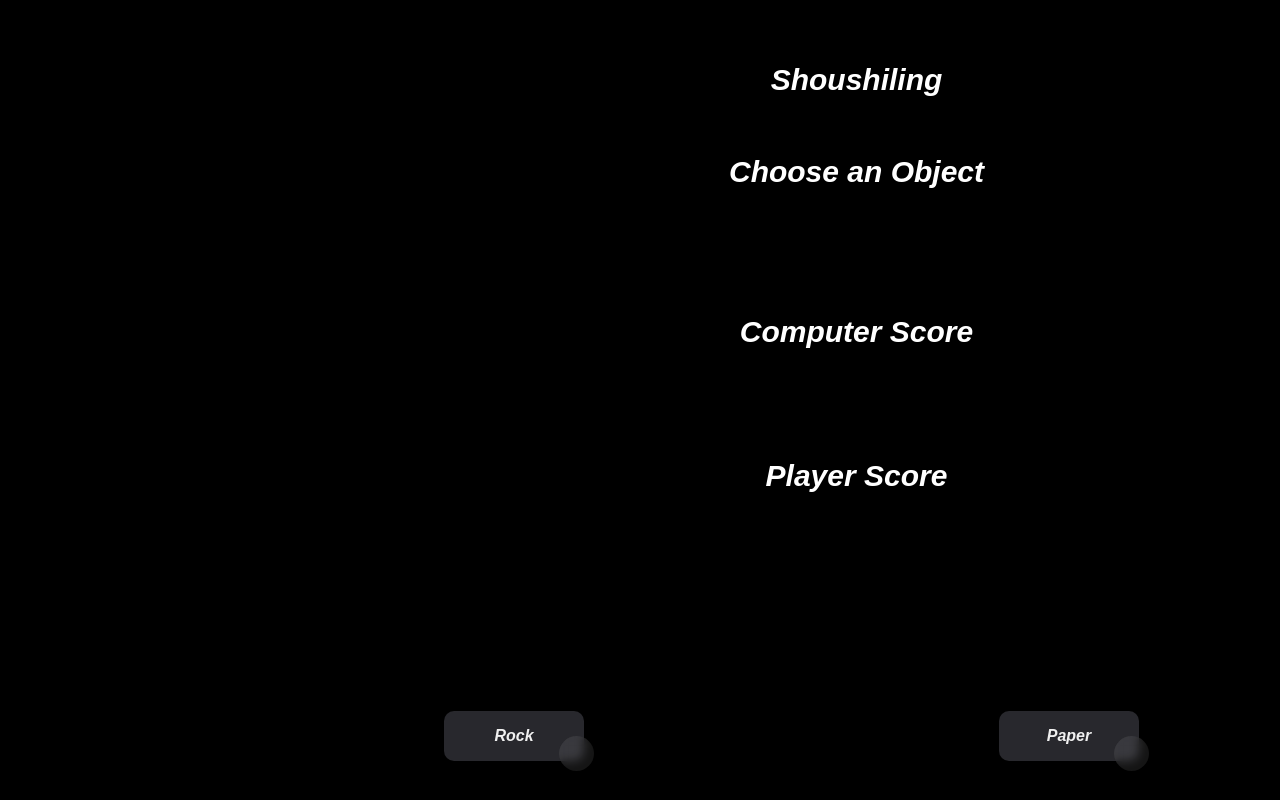
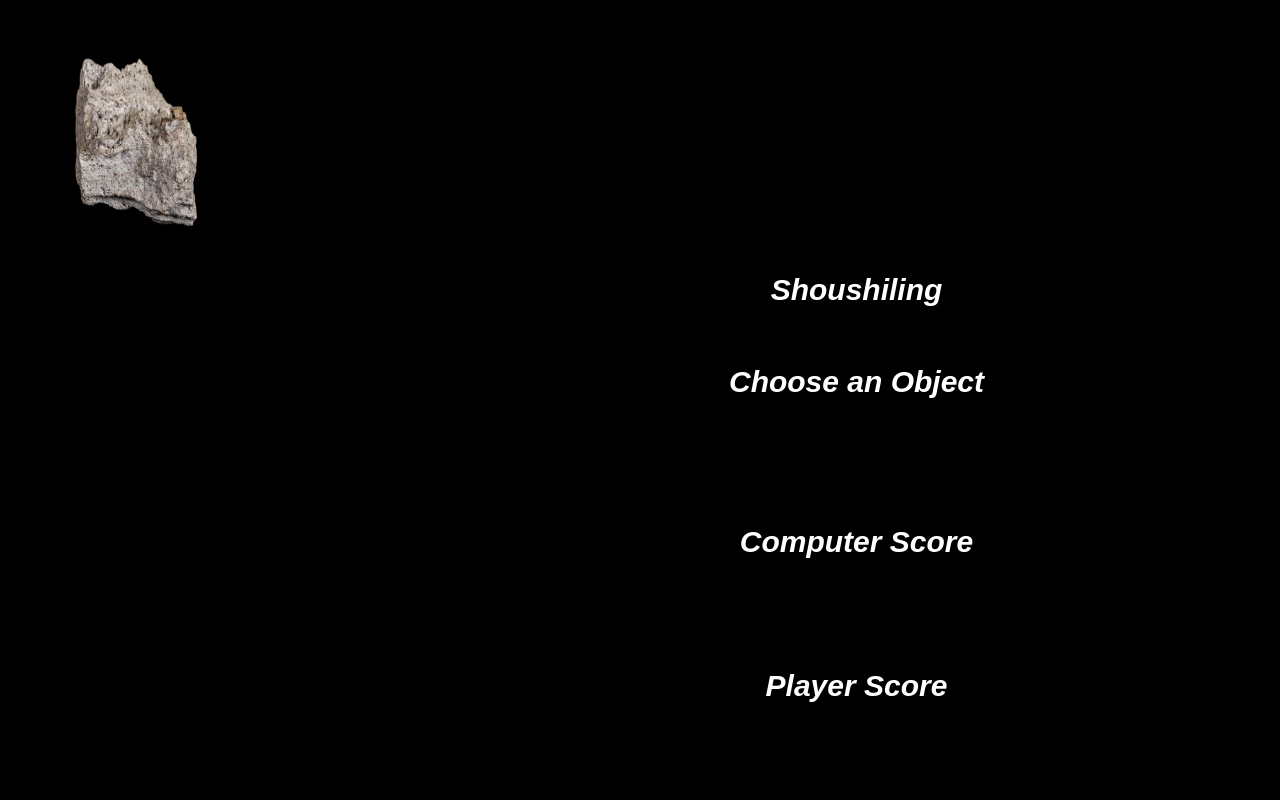
Before and after one commit to Carriane/Shoushiling, a plain HTML site: page index.html in a window 1280 px wide. Shown: the top 800 px of the page. Drawn offline with Linux system fonts and the light colour scheme.

Commit message:
pictures

```diff
--- a/index.html
+++ b/index.html
@@ -9,6 +9,7 @@
 </head>
 <body>
     <div class="container">
+        <img src="/Shoushiling/images/rock.jpg" alt="paper">
         <h1>Shoushiling</h1>
         <div class="item">
             <h1 id="round">Choose an Object</h1>
--- a/style.css
+++ b/style.css
@@ -16,6 +16,10 @@ body, h1, h2{
     grid-template: 100px 100px 100px;;
 }
 
+img {
+    width: 200px;
+    height: 200px;
+}
 .item {
 
     border: 4px solid black;
```
Also changed, not shown: images/paper.jpg (added), images/rock.jpg (added), images/scissor.jpg (added).
